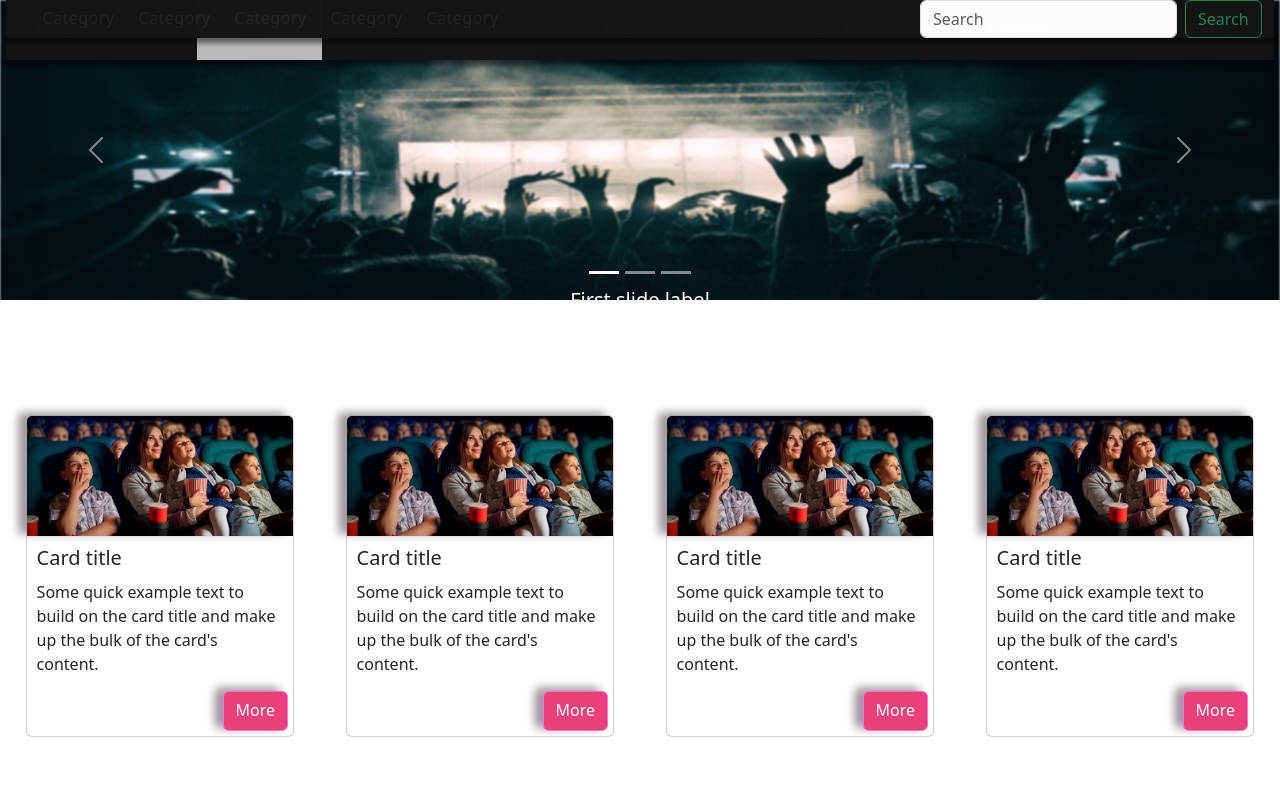
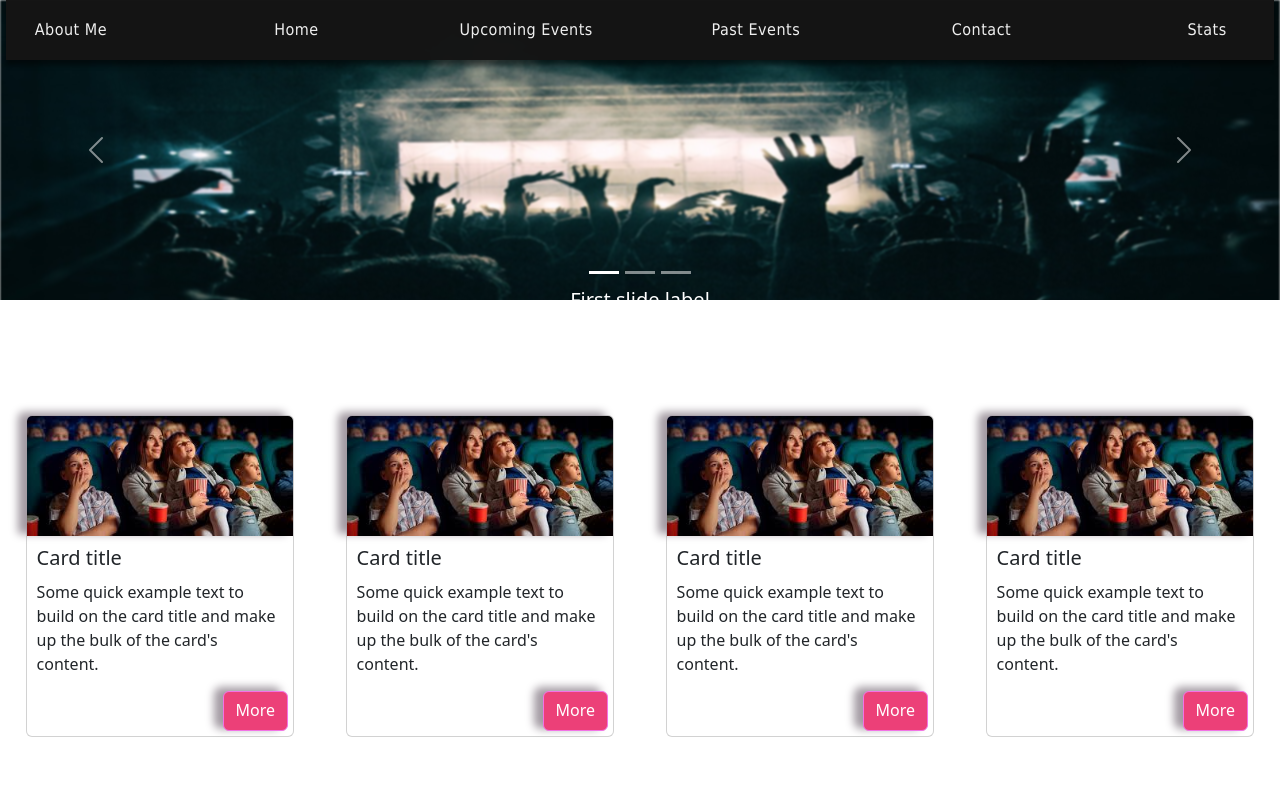
Before and after one commit to palabrasafiladas/amazingevents, a plain HTML site: page events.html in a window 1280 px wide. Shown: the top 800 px of the page. Drawn offline with nearby package versions, Linux system fonts and the light colour scheme.

Commit message:
edit-navbar

```diff
--- a/events.html
+++ b/events.html
@@ -19,14 +19,12 @@
   <input type="checkbox" id="show-menu" role="button">
 <ul class="navbar" id="menu">
      <li class="navitem"><a href="#">About Me</a></li>
-    <li class="navitem aboutme"><a href="#">Hobbies</a></li>
-    <li class="navitem"><a href="#">Clubs & Activites</a></li>
-    <li class="navitem"><a href="#">Academics</a></li>
-    <li class="navitem"><a href="#">Skills</a></li>
+    <li class="navitem"><a href="#">Home</a></li>
+    <li class="navitem"><a href="#">Upcoming Events</a></li>
+    <li class="navitem"><a href="#">Past Events</a></li>
     <li class="navitem"><a href="#">Contact</a></li>
-    <li class="navitem home"><a href="#">Home</a></li>
+    <li class="navitem home"><a href="#">Stats</a></li>
 </ul>
-
 
   <div id="carouselExampleCaptions" class="carousel slide">
     <div class="carousel-indicators">
@@ -67,53 +65,7 @@
       <span class="visually-hidden">Next</span>
     </button>
   </div>
-  <nav id="navbar-checkbox" class="navbar navbar-expand-lg">
-    <div class="container-fluid">
 
-      <div class="navbar-collapse">
-        <ul class="navbar-nav me-auto my-2 my-lg-0 " style="--bs-scroll-height: 100px;">
-          <div class="form-check">
-            <input class="form-check-input" type="checkbox" value="" id="defaultCheck1">
-            <label class="form-check-label" for="defaultCheck1">
-              Category
-            </label>
-          </div>
-          <div class="form-check">
-            <input class="form-check-input" type="checkbox" value="" id="defaultCheck1">
-            <label class="form-check-label" for="defaultCheck1">
-              Category
-            </label>
-          </div>
-          <div class="form-check">
-            <input class="form-check-input" type="checkbox" value="" id="defaultCheck1">
-            <label class="form-check-label" for="defaultCheck1">
-              Category
-            </label>
-          </div>
-          <div class="form-check">
-            <input class="form-check-input" type="checkbox" value="" id="defaultCheck1">
-            <label class="form-check-label" for="defaultCheck1">
-              Category
-            </label>
-          </div>
-          <div class="form-check">
-            <input class="form-check-input" type="checkbox" value="" id="defaultCheck1">
-            <label class="form-check-label" for="defaultCheck1">
-              Category
-            </label>
-          </div>
-
-
-        </ul>
-        <form class="d-flex" role="search">
-          <input class="form-control me-2" type="search" placeholder="Search" aria-label="Search">
-          <div class="buttom-search">
-            <button class="btn btn-outline-success" type="submit">Search</button>
-          </div>
-        </form>
-      </div>
-    </div>
-  </nav>
 
   <div class="container-cards">
     <div  class="card">
```
Also changed, not shown: contact.html (+4 -5 lines), index.html (+4 -6 lines).
